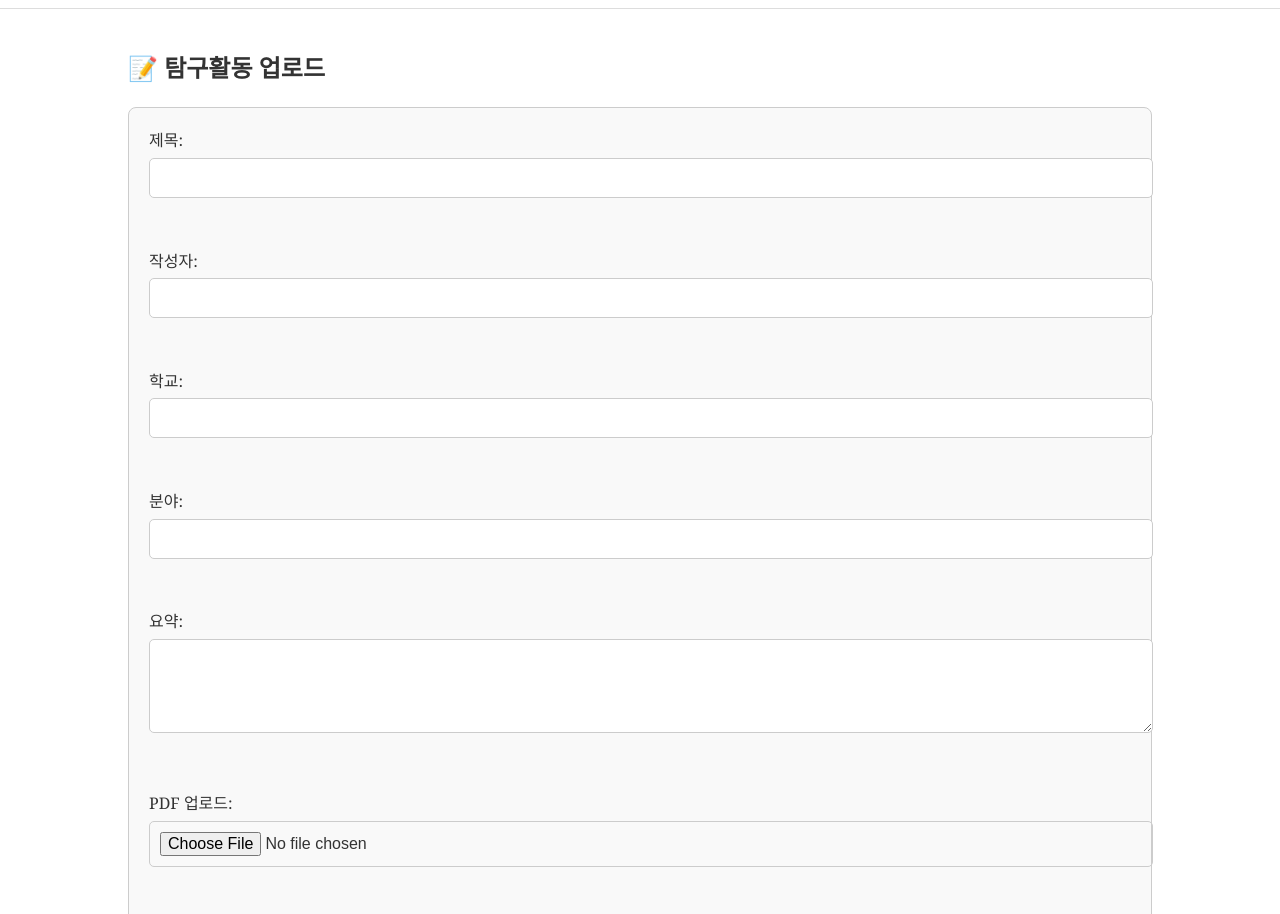
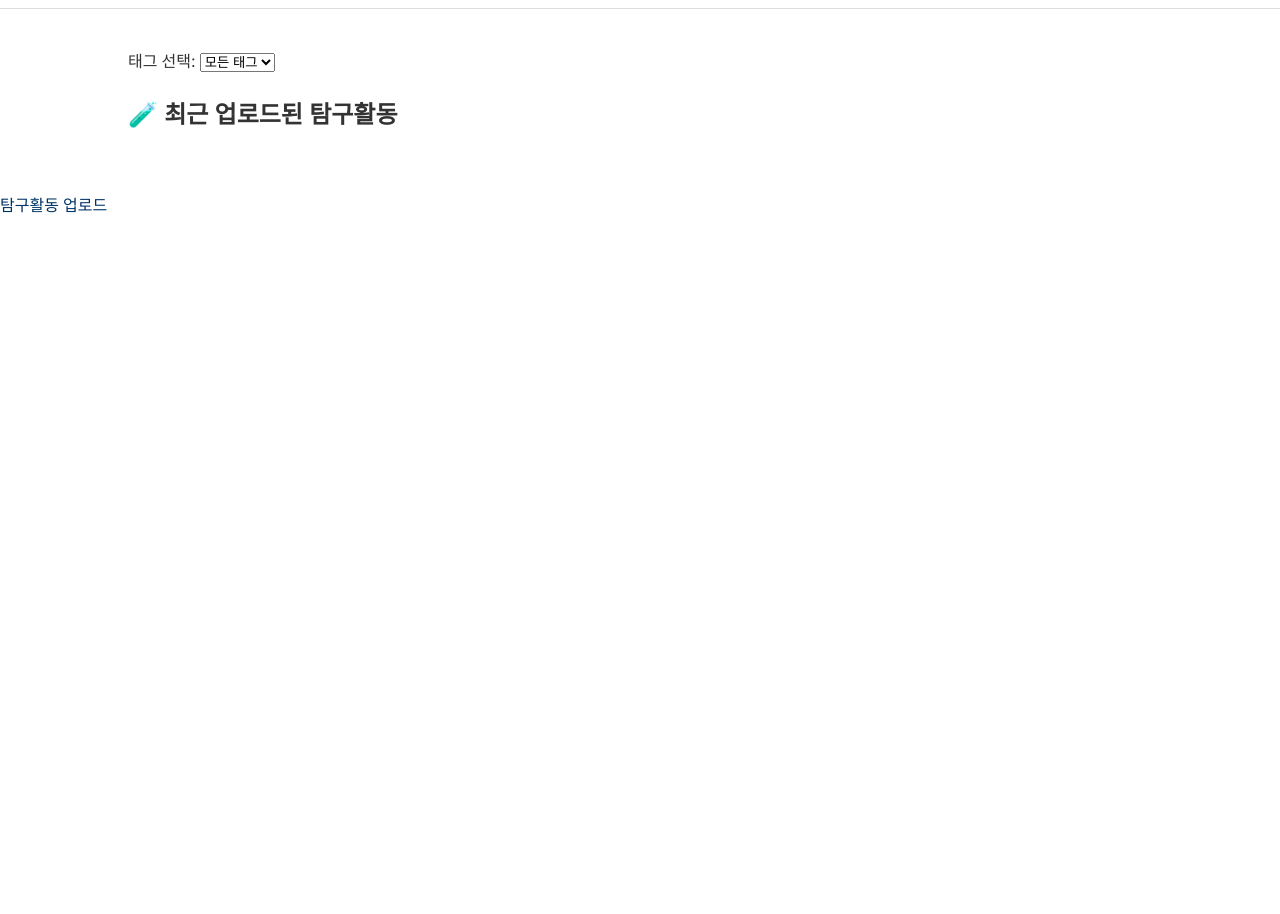
Before and after one commit to peedboy/HARA, a plain HTML site: page index.html in a window 1280 px wide. Shown: the part 83-997 px from the top of the page. After the commit the page ends 800 px from the top, so only its background shows below. Drawn offline with Linux system fonts and the light colour scheme.

Commit message:
Update index.html

```diff
--- a/index.html
+++ b/index.html
@@ -3,35 +3,27 @@
 <head>
   <meta charset="UTF-8">
   <meta name="viewport" content="width=device-width, initial-scale=1.0">
-  <title>학생 탐구활동 공유소</title>
+  <title>HARA</title>
   <link rel="stylesheet" href="style.css">
 </head>
 <body>
 
   <header class="site-header">
     <img src="logo.png" alt="행신고 로고" class="logo">
-    <h1>학생 탐구활동 공유소 (Student arXiv)</h1>
+    <h1>Haengshin Academic Research Archive</h1>
   </header>
 
   <div class="container">
-    <section id="upload-form">
-      <h2>📝 탐구활동 업로드</h2>
-      <form id="researchForm">
-        <label>제목: <input type="text" name="title" required></label><br>
-        <label>작성자: <input type="text" name="author" required></label><br>
-        <label>학교: <input type="text" name="school"></label><br>
-        <label>분야: <input type="text" name="category"></label><br>
-        <label>요약:<br>
-          <textarea name="abstract" rows="4" required></textarea>
-        </label><br>
-        <label>PDF 업로드:
-          <input type="file" name="file" accept=".pdf" required>
-        </label><br>
-        <button type="submit" class="btn">업로드</button>
-      </form>
-    </section>
-
-    <hr>
+    <nav id="filters">
+      <label for="tagFilter">태그 선택: </label>
+      <select id="tagFilter">
+        <option value="all">모든 태그</option>
+        <option value="science">과학</option>
+        <option value="mathematics">수학</option>
+        <option value="technology">기술</option>
+        <option value="art">예술</option>
+      </select>
+    </nav>
 
     <section id="recent-research">
       <h2>🧪 최근 업로드된 탐구활동</h2>
@@ -39,6 +31,10 @@
     </section>
   </div>
 
-  <script src="script.js"></script>
+  <footer>
+    <a href="upload.html">탐구활동 업로드</a>
+  </footer>
+
+  <script src="home.js"></script>
 </body>
 </html>
```
